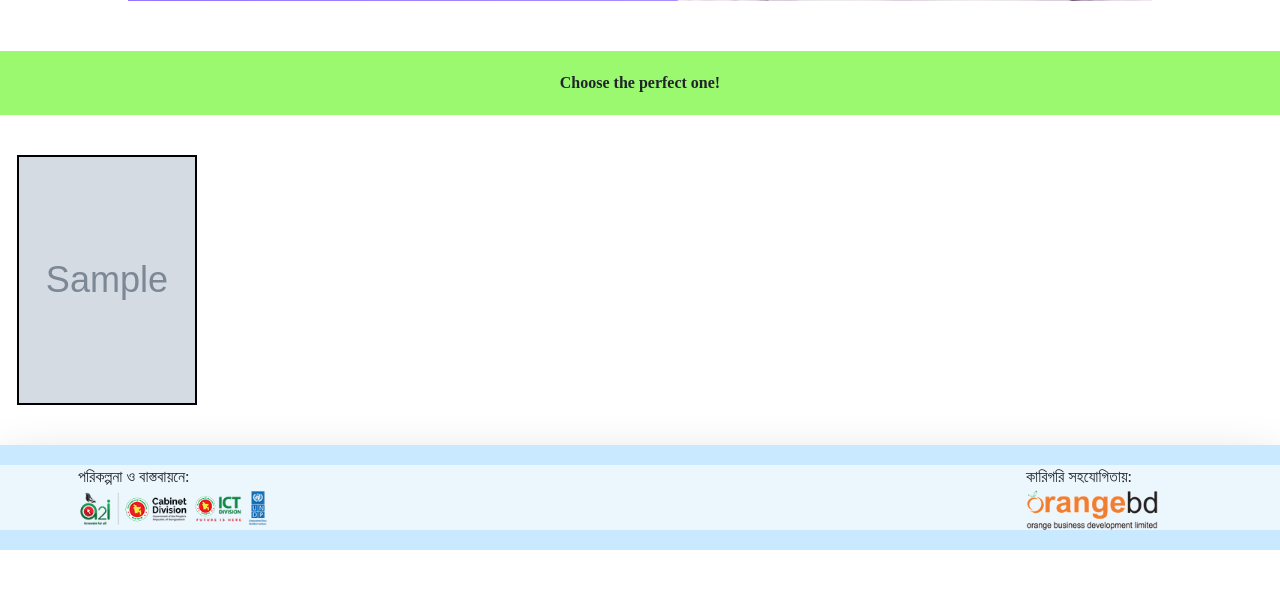
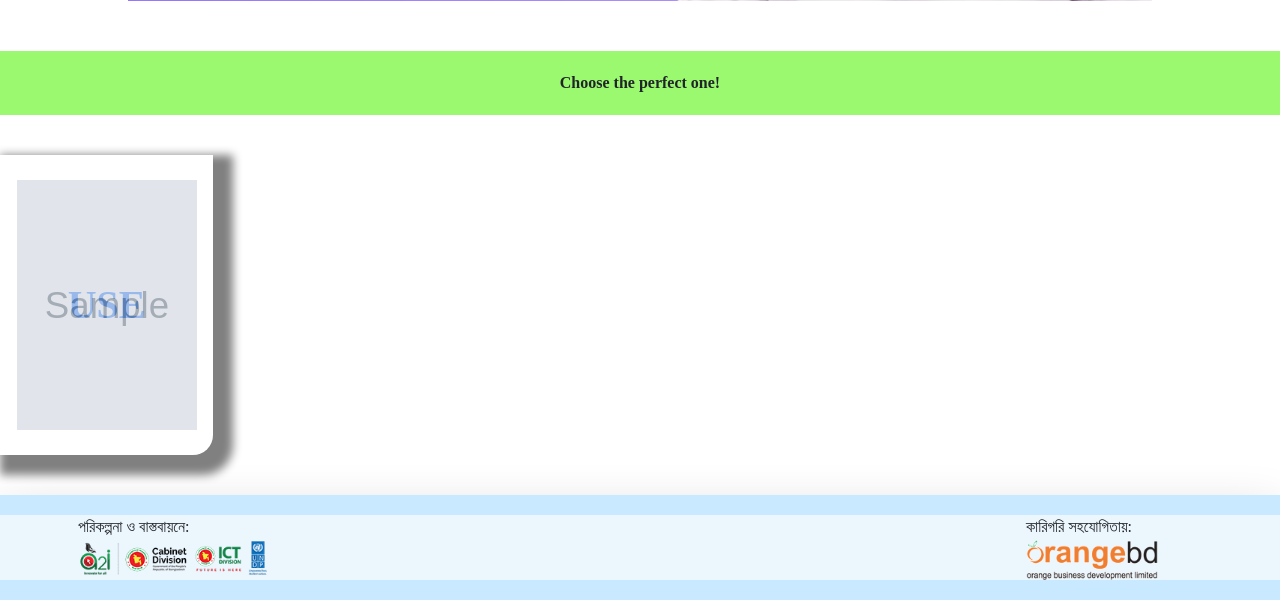
Before and after one commit to a2i-code-For-Govstack/template-builder, a Laravel app: page /home in a window 1280 px wide. Shown: the part 987-1587 px from the top of the page. Before the commit the page ends 1537 px from the top, so only its background shows below. Run offline with Laravel 10, Linux system fonts and the light colour scheme; the visitor is signed in with stand-in values (Sample User, id 1); tables that the repository leaves empty hold one stand-in row (values such as "Sample post"); data that the repository does not hold is empty; style sheets or scripts are compiled from the project's sources; some libraries are stand-ins or nearby versions.

Commit message:
second commit

```diff
--- a/resources/views/components/box.blade.php
+++ b/resources/views/components/box.blade.php
@@ -14,7 +14,7 @@
         width:180px;
         height:250px;
         position:relative;
-        border:2px solid black;
+
     }
     .option-box-image{
         width:100%;
@@ -31,7 +31,7 @@
         position:absolute;
         background-color:white ;
         opacity:0.3;
-        display:none;
+
     }
     .box-use{
         font-size:40px;
@@ -54,4 +54,5 @@
             option_box_cover_array.style.display="flex";
     });
     */
+
 </script>
--- a/resources/views/home.blade.php
+++ b/resources/views/home.blade.php
@@ -261,11 +261,13 @@
             padding:40px 0 40px 0;
         }
         .home-sliding-option{
-            min-width:16.66%;
-            height:fit-content;
+            width:16.66%;
+            height:300px;
             display:flex;
             justify-content:center;
-
+            align-items:center;
+            border-radius:0 0 20px 0;
+            box-shadow: 10px 10px 10px 10px grey;
         }
         #home-heading-templates{
             padding:20px;
@@ -294,7 +296,6 @@
             #home-background-main{
                 width:100%;
             }
-
         }
     </style>
 
```
Also changed, not shown: public/img/image3.webp.
